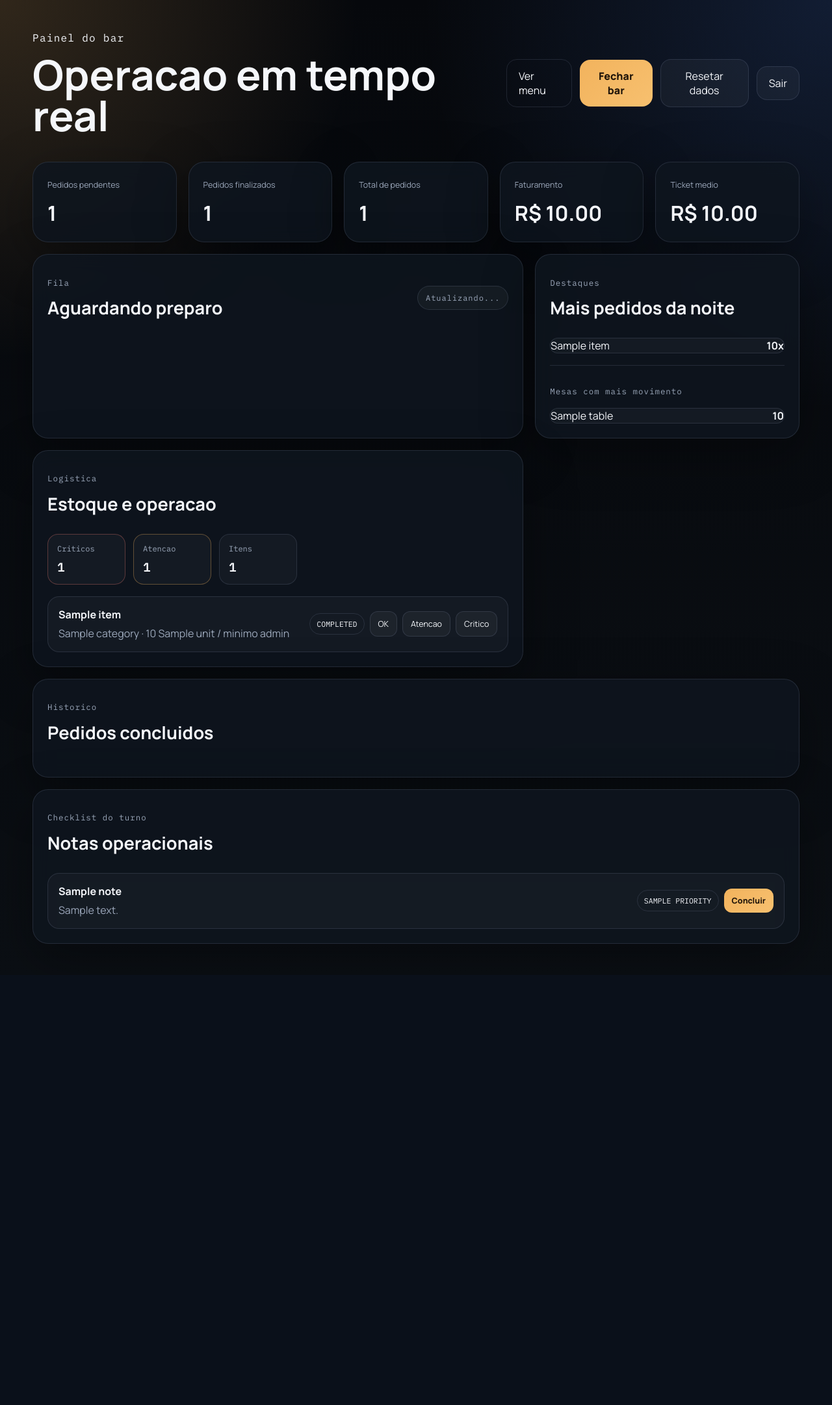
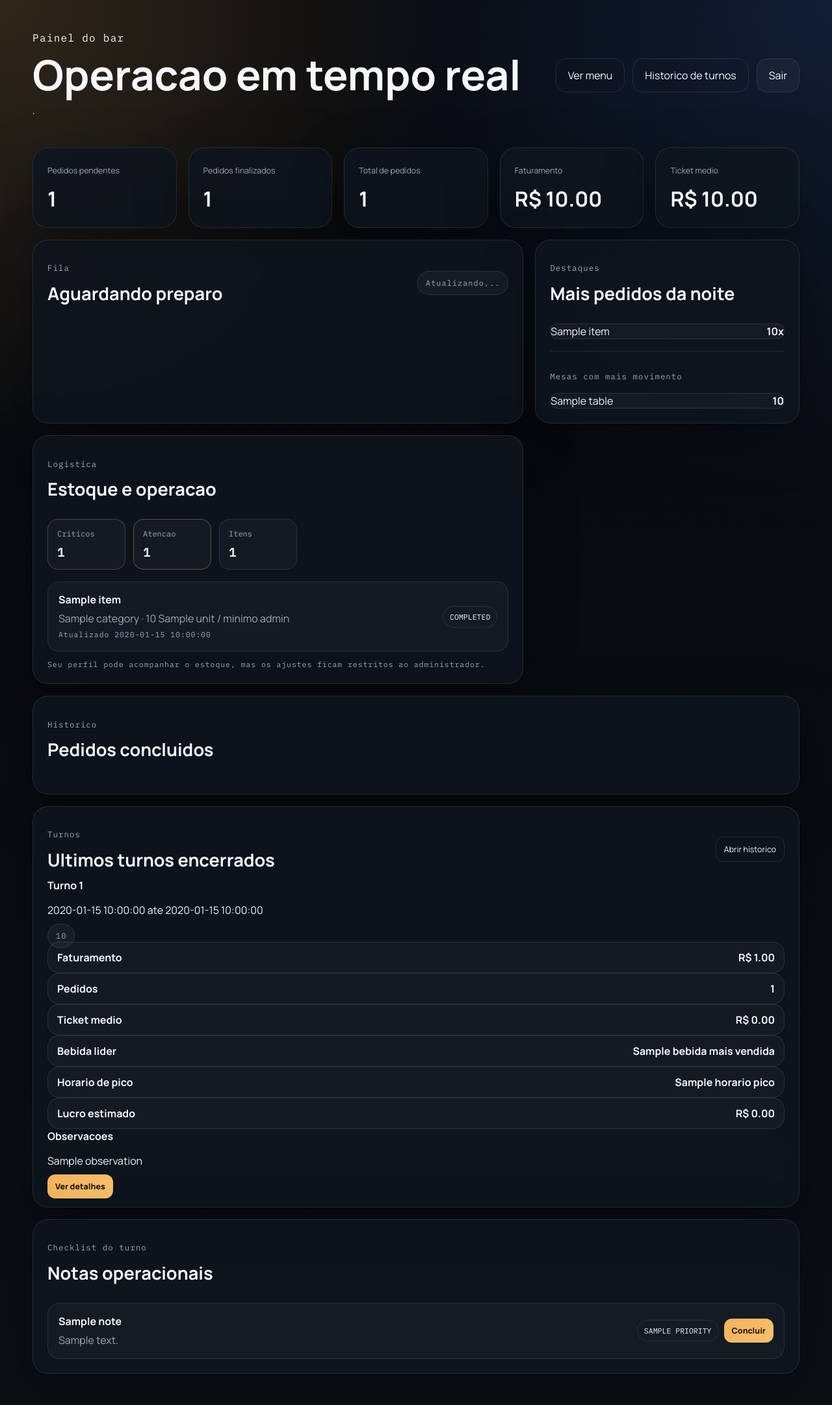
Before and after one commit to javaaaaa-271/BARZOS, a Flask app: template BarOS/templates/dashboard.html in a window 1280 px wide. Shown: the whole page at 65% size. Before the commit the page ends 1453 px from the top, so only its background shows below. Run offline with Flask 3, Linux system fonts and the light colour scheme; the template is opened without the code that fills it: most values are stand-ins (such as "Sample title", 1, 10 or a date in 2020).

Commit message:
Add files via upload

```diff
--- a/BarOS/templates/dashboard.html
+++ b/BarOS/templates/dashboard.html
@@ -9,11 +9,15 @@
     <div>
       <p class="eyebrow">Painel do bar</p>
       <h1>Operacao em tempo real</h1>
+      <p class="dashboard-user-meta">{{ current_user.display_name }} · {{ current_user.role_label }}</p>
     </div>
     <div class="dashboard-actions">
       <a class="secondary-button" href="{{ url_for('index') }}">Ver menu</a>
+      <a class="secondary-button" href="{{ url_for('shift_history_page') }}">Historico de turnos</a>
+      {% if current_user.can_manage_bar %}
       <button class="primary-button" type="button" id="close-bar-button">Fechar bar</button>
       <button class="ghost-button" type="button" id="reset-data-button">Resetar dados</button>
+      {% endif %}
       <form method="post" action="{{ url_for('logout') }}">
         <button class="ghost-button" type="submit">Sair</button>
       </form>
@@ -115,19 +119,36 @@
       <div id="inventory-items" class="inventory-list">
         {% for item in logistics.inventory %}
         <article class="inventory-row" data-item-id="{{ item.id }}">
-          <div>
+          <div class="inventory-copy">
             <strong>{{ item.name }}</strong>
             <p>{{ item.category }} · {{ item.stock_level }} {{ item.unit }} / minimo {{ item.par_level }}</p>
+            <span class="muted-note">Atualizado {{ item.updated_at }}</span>
           </div>
           <div class="inventory-actions">
             <span class="status-pill {{ item.status }}">{{ item.status }}</span>
+            {% if current_user.can_manage_bar %}
+            <label class="inventory-input-group">
+              <span>Qtd.</span>
+              <input class="inventory-amount-input" type="number" min="0" step="0.1" value="1">
+            </label>
+            <button class="ghost-button small-button" type="button" data-stock-action="add">Repor</button>
+            <button class="ghost-button small-button" type="button" data-stock-action="set">Ajustar</button>
+            <label class="inventory-input-group">
+              <span>Min.</span>
+              <input class="inventory-par-input" type="number" min="0.1" step="0.1" value="{{ item.par_level }}">
+            </label>
+            <button class="ghost-button small-button" type="button" data-save-par="true">Salvar minimo</button>
             <button class="ghost-button small-button" type="button" data-status="ok">OK</button>
             <button class="ghost-button small-button" type="button" data-status="attention">Atencao</button>
             <button class="ghost-button small-button" type="button" data-status="critical">Critico</button>
+            {% endif %}
           </div>
         </article>
         {% endfor %}
       </div>
+      {% if not current_user.can_manage_bar %}
+      <p class="muted-note">Seu perfil pode acompanhar o estoque, mas os ajustes ficam restritos ao administrador.</p>
+      {% endif %}
     </article>
 
     <article class="panel-card wide-card">
@@ -138,6 +159,70 @@
         </div>
       </div>
       <div id="completed-orders" class="order-list compact"></div>
+    </article>
+
+    <article class="panel-card wide-card">
+      <div class="panel-head">
+        <div>
+          <p class="mini-label">Turnos</p>
+          <h2>Ultimos turnos encerrados</h2>
+        </div>
+        <a class="secondary-button small-button" href="{{ url_for('shift_history_page') }}">Abrir historico</a>
+      </div>
+      <div id="shift-history" class="shift-history-list">
+        {% if shifts %}
+          {% for shift in shifts %}
+          <article class="shift-card" data-shift-id="{{ shift.id }}">
+            <div class="shift-card-top">
+              <div>
+                <strong>Turno {{ shift.id }}</strong>
+                <p>{{ shift.opened_at }} ate {{ shift.closed_at }}</p>
+              </div>
+              <span class="pill">{{ shift.duration }}</span>
+            </div>
+            <div class="shift-stats">
+              <div class="summary-item">
+                <div><strong>Faturamento</strong></div>
+                <strong>R$ {{ "%.2f"|format(shift.summary.total_vendido or 0) }}</strong>
+              </div>
+              <div class="summary-item">
+                <div><strong>Pedidos</strong></div>
+                <strong>{{ shift.summary.total_pedidos or 0 }}</strong>
+              </div>
+              <div class="summary-item">
+                <div><strong>Ticket medio</strong></div>
+                <strong>R$ {{ "%.2f"|format(shift.summary.ticket_medio or 0) }}</strong>
+              </div>
+              <div class="summary-item">
+                <div><strong>Bebida lider</strong></div>
+                <strong>{{ shift.summary.bebida_mais_vendida.name if shift.summary.bebida_mais_vendida else 'Sem dados' }}</strong>
+              </div>
+              <div class="summary-item">
+                <div><strong>Horario de pico</strong></div>
+                <strong>{{ shift.summary.horario_pico.label if shift.summary.horario_pico else 'Sem dados' }}</strong>
+              </div>
+              <div class="summary-item">
+                <div><strong>Lucro estimado</strong></div>
+                <strong>R$ {{ "%.2f"|format(shift.summary.lucro_estimado or 0) }}</strong>
+              </div>
+            </div>
+            <div class="shift-observations-inline">
+              <strong>Observacoes</strong>
+              <p>{{ shift.observations|join(' · ') if shift.observations else 'Sem observacoes registradas.' }}</p>
+            </div>
+            <div class="shift-actions">
+              <a class="primary-button small-button" href="{{ url_for('shift_detail_page', shift_id=shift.id) }}">Ver detalhes</a>
+              {% if current_user.can_manage_bar %}
+              <a class="secondary-button small-button" href="{{ url_for('export_shift_report', shift_id=shift.id) }}">Exportar CSV</a>
+              <a class="secondary-button small-button" href="{{ url_for('export_shift_pdf', shift_id=shift.id) }}">Exportar PDF</a>
+              {% endif %}
+            </div>
+          </article>
+          {% endfor %}
+        {% else %}
+          <p class="empty-inline">Os turnos fechados vao aparecer aqui com resumo e exportacao.</p>
+        {% endif %}
+      </div>
     </article>
 
     <article class="panel-card wide-card">
@@ -175,11 +260,19 @@
     <h2>Resumo do bar</h2>
     <div id="closeout-content" class="report-grid"></div>
     <div id="closeout-drinks" class="summary-list"></div>
+    {% if current_user.can_manage_bar %}
+    <a id="closeout-export-link" class="secondary-button full-width hidden-link" href="#">Exportar fechamento em CSV</a>
+    {% endif %}
     <button class="secondary-button full-width" type="button" id="close-closeout-modal">Fechar</button>
   </div>
 </section>
 {% endblock %}
 
 {% block scripts %}
+<script>
+  window.BAROS_DASHBOARD = {
+    canManageBar: {{ 'true' if current_user.can_manage_bar else 'false' }}
+  };
+</script>
 <script src="{{ url_for('static', filename='dashboard.js') }}"></script>
 {% endblock %}
```
